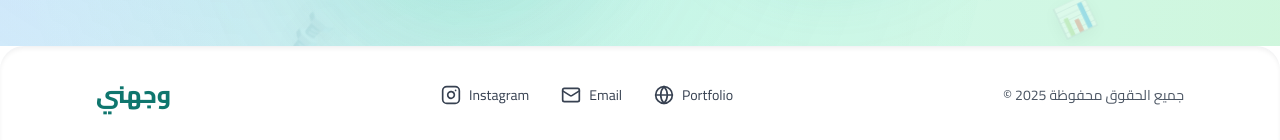
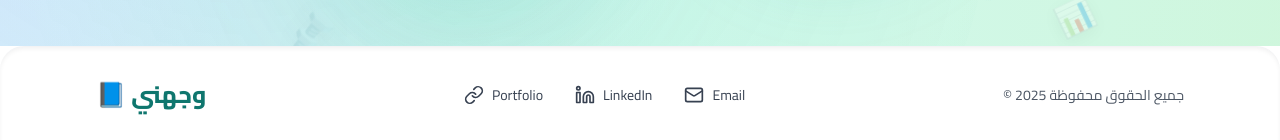
Before and after one commit to bl-haitem/bac-orientation, a React (Vite) app: page /majors in a window 1280 px wide. Shown: the part 754-894 px from the top of the page. Built offline with nearby package versions, Linux system fonts and the light colour scheme; no server answers.

Commit message:
Update Footer.jsx

```diff
--- a/src/pages/Footer.jsx
+++ b/src/pages/Footer.jsx
@@ -1,4 +1,4 @@
-import { Instagram, Mail, Globe } from "lucide-react";
+import { Linkedin, Mail, Link } from "lucide-react"; // Changed Instagram and Globe to Linkedin and Link
 
 export default function Footer() {
   return (
@@ -7,34 +7,34 @@ export default function Footer() {
 
         {/* اسم المنصة */}
         <div className="text-2xl font-extrabold text-teal-700 dark:text-teal-300">
-           وجهني
+          📘 وجهني
         </div>
 
         {/* الروابط */}
         <div className="flex flex-wrap justify-center gap-x-8 gap-y-4 items-center text-sm">
           <a
-            href="https://www.instagram.com/bl._.haitem/" // Replace with actual Instagram link
-            target="_blank"
-            rel="noopener noreferrer"
-            className="text-gray-700 dark:text-gray-300 hover:text-pink-600 dark:hover:text-pink-400 flex items-center gap-2 transition-colors duration-300"
-          >
-            <Instagram size={20} /> Instagram
-          </a>
-
-          <a
-            href="mailto:haitembelaib@gmail.com" // Replace with actual email
-            className="text-gray-700 dark:text-gray-300 hover:text-blue-600 dark:hover:text-blue-400 flex items-center gap-2 transition-colors duration-300"
-          >
-            <Mail size={20} /> Email
-          </a>
-
-          <a
-            href="https://your-portfolio.com" // Replace with actual portfolio link
+            href="https://haitem-belaib-portfolio.web.app/" // Portfolio link
             target="_blank"
             rel="noopener noreferrer"
             className="text-gray-700 dark:text-gray-300 hover:text-green-600 dark:hover:text-green-400 flex items-center gap-2 transition-colors duration-300"
           >
-            <Globe size={20} /> Portfolio
+            <Link size={20} /> Portfolio
+          </a>
+
+          <a
+            href="https://www.linkedin.com/in/haitem-belaib-61b621353/" // LinkedIn link
+            target="_blank"
+            rel="noopener noreferrer"
+            className="text-gray-700 dark:text-gray-300 hover:text-blue-600 dark:hover:text-blue-400 flex items-center gap-2 transition-colors duration-300"
+          >
+            <Linkedin size={20} /> LinkedIn
+          </a>
+
+          <a
+            href="mailto:your_email@example.com" // Email link (kept as is from your original code)
+            className="text-gray-700 dark:text-gray-300 hover:text-blue-600 dark:hover:text-blue-400 flex items-center gap-2 transition-colors duration-300"
+          >
+            <Mail size={20} /> Email
           </a>
         </div>
 
```
